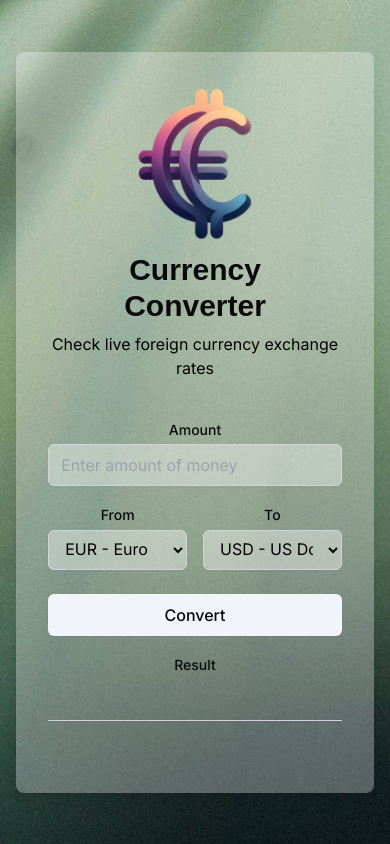
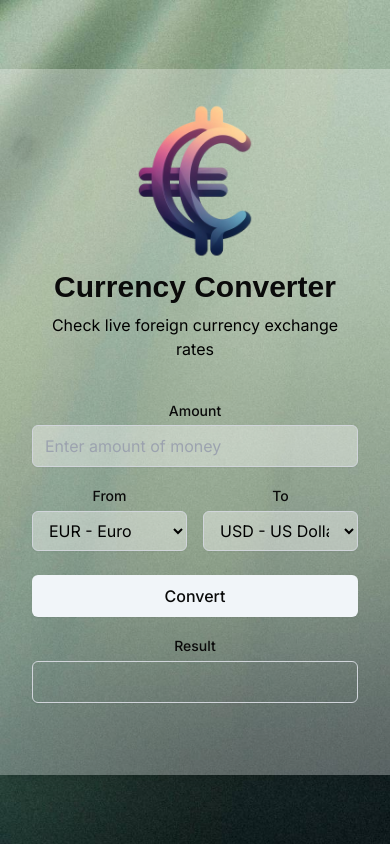
Before and after one commit to mkamburdev/Currency-Converter, a website: page build/index.html in a window 390 px wide. Drawn offline with Linux system fonts and the light colour scheme; a web font is replaced by a local one.

Commit message:
chore: Update form layout and styles

```diff
--- a/build/index.html
+++ b/build/index.html
@@ -27,10 +27,10 @@
 	<!-- CONTAINER -->
 	<div class="relative w-full h-svh flex justify-center items-center">
 		<!-- FORM -->
- 		<form id="conversion-form" class="w-full max-w-2xl flex flex-col justify-center items-center backdrop-blur-0 bg-white/30 rounded-lg shadow-lg p-8 xs:w-11/12 text-center">
+ 		<form id="conversion-form" class="w-full max-w-2xl flex flex-col justify-center items-center backdrop-blur-0 bg-white/30 shadow-lg p-8 xs:w-full max-h-screen rounded-none sm:rounded-lg text-center">
 			<!-- LOGO -->
 			<div class="relative mx-auto">
-				<img class="w-40 h-40 mx-auto" src="./img/logo.png" alt="logo" />
+				<a href="./index.html"><img class="w-40 h-40 mx-auto" src="./img/logo.png" alt="logo" /></a>
 			</div>
 
 			<!-- TITLE -->
@@ -40,7 +40,7 @@
 			<div class="w-auto grid grid-cols-2 gap-4">
 				<!-- AMOUNT -->
 				<div class="col-span-2 flex flex-col justify-center items-center">
-					<label for="convert-count" class="w-full text-sm font-medium text-neutral-950">Amount</label>
+					<label for="convert-count" class="w-full text-sm font-medium text-neutral-950 text-left">Amount</label>
 					<input type="text" id="convert-count"
 						class="w-full mt-1 block py-2 px-3 border border-gray-300 bg-white/40 rounded-md shadow-sm focus:outline-none focus:ring-neutral-900 focus:border-neutral-900 sm:text-sm"
 						placeholder="Enter amount of money" aria-label="Amount"
@@ -48,7 +48,7 @@
 				</div>
 
 				<!-- FROM -->
-				<div>
+				<div class="text-left">
 					<label for="convert-from" class="text-sm font-medium text-neutral-950">From</label>
 					<select id="convert-from"
 						class="mt-1 block w-full py-2 px-3 border border-gray-300 bg-white/40 rounded-md shadow-sm focus:outline-none focus:ring-neutral-900 focus:border-neutral-900 sm:text-sm">
@@ -62,7 +62,7 @@
 				</div>
 
 				<!-- TO -->
-				<div>
+				<div class="text-left">
 					<label for="convert-to" class="text-sm font-medium text-neutral-950">To</label>
 					<select id="convert-to"
 						class="mt-1 block w-full py-2 px-3 border border-gray-300 bg-white/40 rounded-md shadow-sm focus:outline-none focus:ring-neutral-900 focus:border-neutral-900 sm:text-sm">
@@ -87,10 +87,10 @@
 
 				<!-- RESULT -->
 				<div class="col-span-2 mb-10">
-					<div class="col-span-2">
+					<div class="col-span-2 text-left">
 						<label for="convert-count" class="text-sm mb-1 font-medium text-neutral-950">Result</label>
 						<input type="text" id="output"
-							class="mt-1 block w-full py-2 px-3 border-b border-gray-300 bg-white/0 shadow-sm focus:outline-none sm:text-sm"
+							class="mt-1 block w-full py-2 px-3 border rounded-md border-gray-300 bg-white/0 shadow-sm focus:outline-none sm:text-sm"
 							readonly aria-label="Output" />
 					</div>
 				</div>
```
